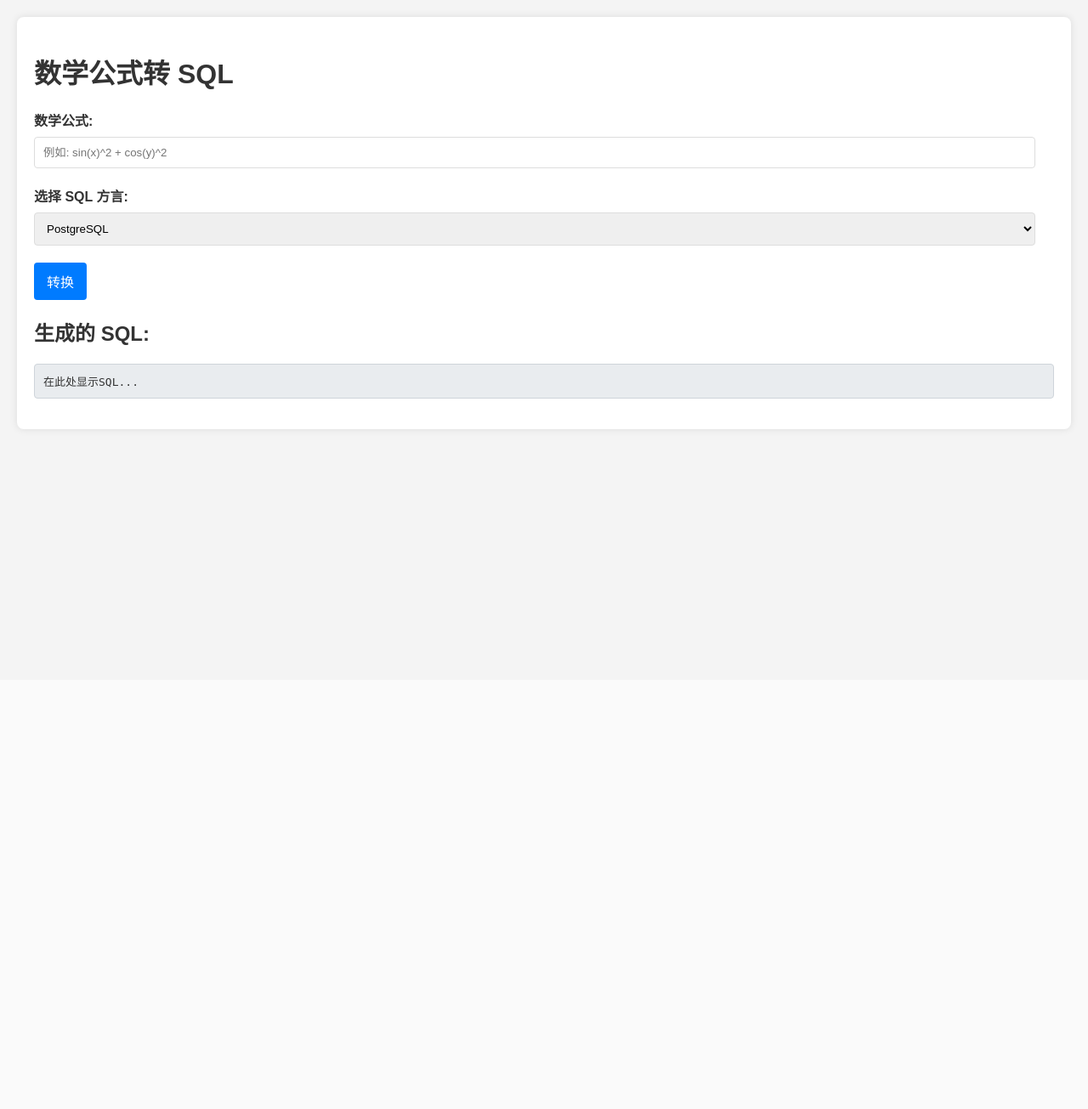
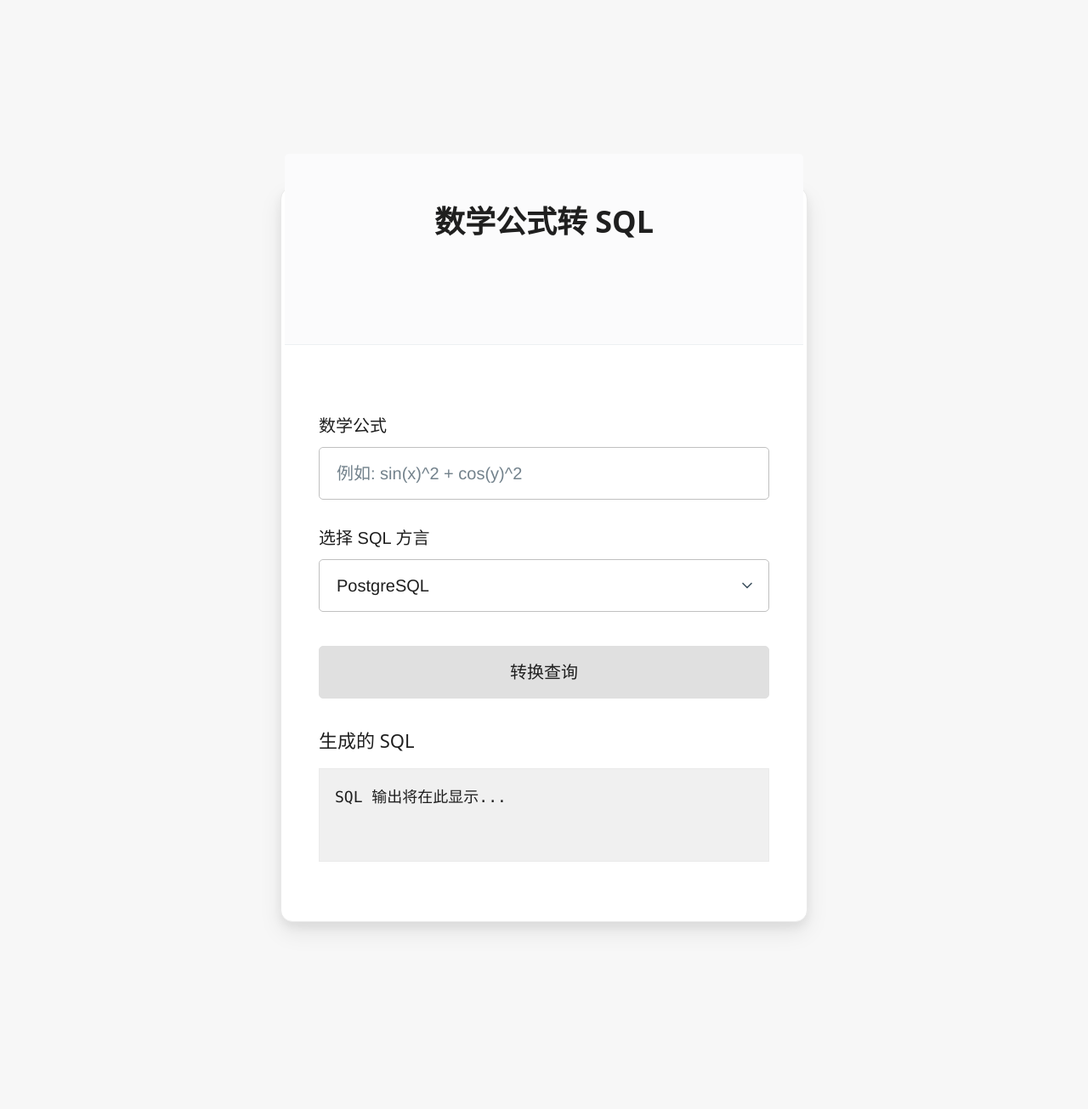
Before and after one commit to LeaderOnePro/math2sql, a Flask app: page / in a window 1280 px wide. Shown: the whole page at 85% size. Before the commit the page ends 508 px from the top, so only its background shows below. Run offline with Flask 3, Linux system fonts and the light colour scheme.

Commit message:
优化前端界面，使用Pico.css进行样式美化，增强用户体验。重构HTML结构，添加表单提交功能，改进错误提示信息，确保更友好的交互。更新CSS变量以支持主题切换和更好的可读性。

```diff
--- a/webapp/templates/index.html
+++ b/webapp/templates/index.html
@@ -1,95 +1,182 @@
 <!DOCTYPE html>
-<html lang="zh-CN">
+<html lang="zh-CN" data-theme="light">
 <head>
     <meta charset="UTF-8">
     <meta name="viewport" content="width=device-width, initial-scale=1.0">
     <title>Math2SQL 转换器</title>
-    <!-- Basic styling, can be moved to a CSS file in static/ -->
+    <!-- Pico.css for minimal styling -->
+    <link rel="stylesheet" href="https://cdn.jsdelivr.net/npm/@picocss/pico@1/css/pico.min.css">
     <style>
-        body { font-family: sans-serif; margin: 20px; background-color: #f4f4f4; color: #333; }
-        .container { background-color: #fff; padding: 20px; border-radius: 8px; box-shadow: 0 0 10px rgba(0,0,0,0.1); }
-        label { display: block; margin-bottom: 8px; font-weight: bold; }
-        input[type="text"], select, textarea {
-            width: calc(100% - 22px);
-            padding: 10px;
-            margin-bottom: 20px;
-            border: 1px solid #ddd;
-            border-radius: 4px;
-            box-sizing: border-box;
+        :root {
+            /* Base Colors - Sticking to monochrome */
+            --color-black: #1f1f1f; /* Slightly softer black for text */
+            --color-white: #FFFFFF;
+            --color-gray-background: #f7f7f7; /* Very light gray for body background */
+            --color-gray-light: #F0F0F0;      /* Lighter gray for code block */
+            --color-gray-medium-light: #EAEAEA;
+            --color-gray-medium: #C0C0C0;     /* Silver - For input borders */
+            --color-gray-button: #E0E0E0;   /* Button background (淡墨灰色 - light ink gray) */
+            --color-gray-button-hover: #D0D0D0;
+            --color-gray-focus: #A0A0A0;      /* Darker Gray - for focus elements */
+
+            /* Enhanced shadow for more elevation */
+            --custom-card-shadow: 0 12px 28px rgba(0, 0, 0, 0.08), 0 6px 12px rgba(0, 0, 0, 0.06);
+            --custom-card-border-radius: 0.7rem;
+
+            /* Font stack prioritizing common Chinese sans-serif fonts */
+            --font-family-sans-serif: "PingFang SC", "Microsoft YaHei", "Helvetica Neue", -apple-system, BlinkMacSystemFont, "Segoe UI", Roboto, Arial, sans-serif;
         }
-        textarea { min-height: 100px; }
-        button {
-            background-color: #007bff;
-            color: white;
-            padding: 10px 15px;
-            border: none;
-            border-radius: 4px;
-            cursor: pointer;
-            font-size: 16px;
+
+        body {
+            background-color: var(--color-gray-background);
+            padding-top: 3rem; /* More space at the top */
+            padding-bottom: 3rem;
+            color: var(--color-black);
+            font-family: var(--font-family-sans-serif);
         }
-        button:hover { background-color: #0056b3; }
-        #result_sql {
-            margin-top: 20px;
-            padding: 10px;
-            background-color: #e9ecef;
-            border: 1px solid #ced4da;
-            border-radius: 4px;
-            white-space: pre-wrap; /* Preserves formatting and wraps text */
-            word-wrap: break-word; /* Breaks long words */
+
+        main.container {
+            max-width: 620px; /* Slightly wider card again */
         }
-        .error { color: red; font-weight: bold; }
+
+        article {
+            background-color: var(--color-white);
+            border-radius: var(--custom-card-border-radius);
+            box-shadow: var(--custom-card-shadow);
+            border: 1px solid var(--color-gray-medium-light);
+            padding: 2em 2.2em; /* Adjusted padding */
+        }
+
+        h1 {
+            text-align: center;
+            margin-bottom: 1.8em;
+            color: var(--color-black);
+            font-weight: 600;
+            font-size: 1.8em;
+        }
+        h2 {
+            color: var(--color-black);
+            font-size: 1.1em;
+            font-weight: 500;
+            margin-top: 1.5em; /* More space above h2 */
+            margin-bottom: 0.7em;
+        }
+
+        label {
+            font-weight: 500;
+            margin-bottom: 0.5em;
+            color: var(--color-black);
+            display: block;
+        }
+
+        input[type="text"], select {
+            background-color: var(--color-white);
+            border: 1px solid var(--color-gray-medium);
+            color: var(--color-black);
+            margin-bottom: 1.5em;
+            font-family: var(--font-family-sans-serif); /* Ensure form elements use the new font */
+        }
+        input[type="text"]:focus, select:focus {
+            border-color: var(--color-gray-focus);
+            box-shadow: 0 0 0 2px rgba(160, 160, 160, 0.25); /* Adjusted focus glow */
+            --pico-form-element-focus-color: var(--color-gray-focus) !important;
+        }
+
+        button[type="button"] {
+            background-color: var(--color-gray-button);
+            color: var(--color-black);
+            border: 1px solid var(--color-gray-button);
+            font-weight: 500;
+            width: 100%;
+            padding: 0.75em 1em;
+            font-family: var(--font-family-sans-serif);
+            margin-top: 0.5em; /* Space above button */
+        }
+        button[type="button"]:hover {
+            background-color: var(--color-gray-button-hover);
+            border-color: var(--color-gray-button-hover);
+        }
+
+        pre#result_sql {
+            background-color: var(--color-gray-light);
+            border: 1px solid var(--color-gray-medium-light);
+            padding: 1em;
+            border-radius: var(--pico-border-radius);
+            min-height: 110px;
+            color: var(--color-black);
+            font-family: Consolas, "Courier New", monospace; /* Keep code block monospaced */
+            white-space: pre-wrap;
+            word-wrap: break-word;
+            font-size: 0.9em;
+        }
+
+        .error-message {
+            color: var(--color-black);
+            font-weight: bold;
+            margin-top: 0.7em;
+            font-size: 0.95em;
+        }
+
+        /* Optional: Style for KBD elements if kept, or remove them from HTML for cleaner look */
+        kbd {
+            background-color: var(--pico-muted-background-color, #f9fafb);
+            border: 1px solid var(--pico-muted-border-color, #e5e7eb);
+            border-bottom-width: 2px;
+            padding: 0.2em 0.4em;
+            font-size: 0.9em;
+        }
     </style>
 </head>
 <body>
-    <div class="container">
-        <h1>数学公式转 SQL</h1>
+    <main class="container">
+        <article>
+            <header>
+                <h1>数学公式转 SQL</h1>
+            </header>
 
-        <div>
-            <label for="math_expression">数学公式:</label>
-            <input type="text" id="math_expression" name="math_expression" placeholder="例如: sin(x)^2 + cos(y)^2">
-        </div>
+            <form id="math2sql_form">
+                <label for="math_expression">数学公式</label>
+                <input type="text" id="math_expression" name="math_expression" placeholder="例如: sin(x)^2 + cos(y)^2" required>
 
-        <div>
-            <label for="sql_dialect">选择 SQL 方言:</label>
-            <select id="sql_dialect" name="sql_dialect">
-                <option value="postgresql">PostgreSQL</option>
-                <option value="mysql">MySQL</option>
-                <!-- Add other dialects as they are supported -->
-            </select>
-        </div>
+                <label for="sql_dialect">选择 SQL 方言</label>
+                <select id="sql_dialect" name="sql_dialect" required>
+                    <option value="postgresql" selected>PostgreSQL</option>
+                    <option value="mysql">MySQL</option>
+                    <!-- Add other dialects as they are supported -->
+                </select>
 
-        <!-- Placeholder for variable inputs if needed in the future -->
-        <!--
-        <div>
-            <label for="variables">变量 (例如: x=1.5, y=0.7):</label>
-            <input type="text" id="variables" name="variables" placeholder="x=1.5; y=0.7">
-        </div>
-        -->
+                <button type="button" onclick="convertToSQL()">转换查询</button>
+            </form>
 
-        <button onclick="convertToSQL()">转换</button>
-
-        <h2>生成的 SQL:</h2>
-        <pre id="result_sql">在此处显示SQL...</pre>
-        <p id="error_message" class="error"></p>
-    </div>
+            <div id="result_sql_container">
+                <h2>生成的 SQL</h2>
+                <pre id="result_sql">SQL 输出将在此显示...</pre>
+                <p id="error_message" class="error-message"></p>
+            </div>
+        </article>
+    </main>
 
     <script>
         async function convertToSQL() {
-            const expression = document.getElementById('math_expression').value;
-            const dialect = document.getElementById('sql_dialect').value;
+            const expressionInput = document.getElementById('math_expression');
+            const dialectSelect = document.getElementById('sql_dialect');
             const resultP = document.getElementById('result_sql');
             const errorP = document.getElementById('error_message');
 
-            resultP.textContent = '正在转换...';
+            const expression = expressionInput.value;
+            const dialect = dialectSelect.value;
+
+            resultP.textContent = '正在转换中...';
             errorP.textContent = '';
 
             if (!expression) {
                 resultP.textContent = '请输入数学公式。';
+                expressionInput.focus();
                 return;
             }
 
             try {
-                const response = await fetch('/convert', { // CORRECTED: Removed /api prefix
+                const response = await fetch('/convert', {
                     method: 'POST',
                     headers: {
                         'Content-Type': 'application/json',
@@ -106,14 +193,27 @@
                     resultP.textContent = data.sql_query;
                 } else {
                     resultP.textContent = '转换失败。';
-                    errorP.textContent = data.error || '未知错误';
+                    errorP.textContent = data.error || '发生未知错误。';
                 }
             } catch (error) {
-                console.error('Error:', error);
-                resultP.textContent = '转换时发生错误。';
-                errorP.textContent = '无法连接到服务器或发生脚本错误。';
+                console.error('Error during conversion:', error);
+                resultP.textContent = '转换过程中发生错误。';
+                errorP.textContent = '无法连接到服务器或发生脚本错误。请检查浏览器控制台获取更多信息。';
             }
         }
+
+        document.getElementById('math2sql_form').addEventListener('submit', function(event) {
+            event.preventDefault(); // Prevent actual form submission
+            convertToSQL();
+        });
+
+        // Optional: submit on enter in expression field
+        // document.getElementById('math_expression').addEventListener('keypress', function(event) {
+        //     if (event.key === 'Enter') {
+        //         event.preventDefault();
+        //         convertToSQL();
+        //     }
+        // });
     </script>
 </body>
 </html>
```
